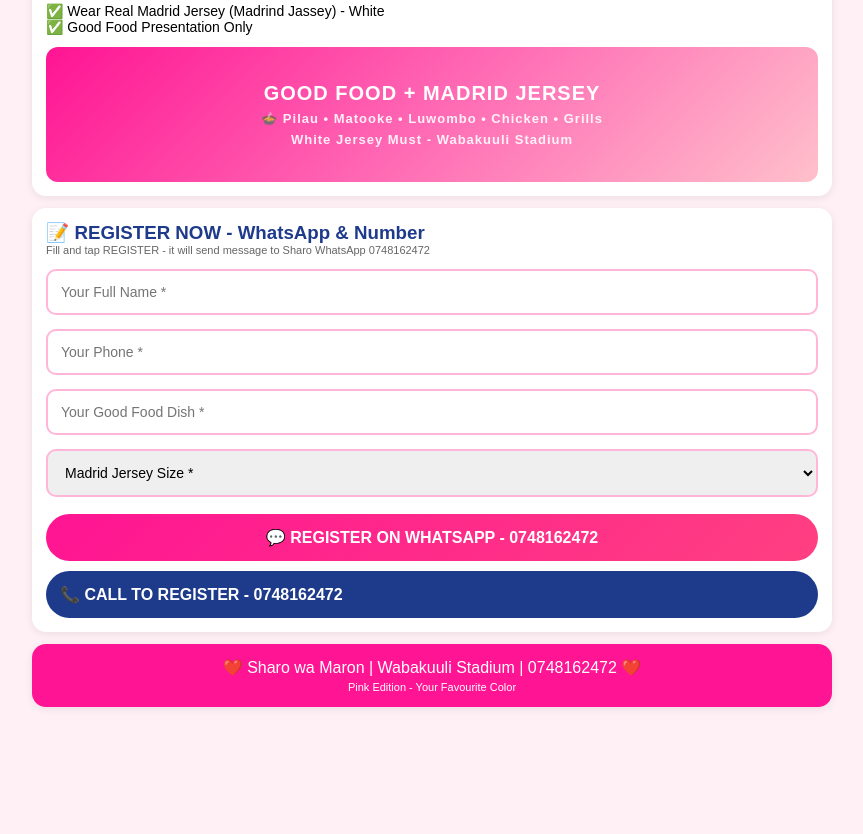
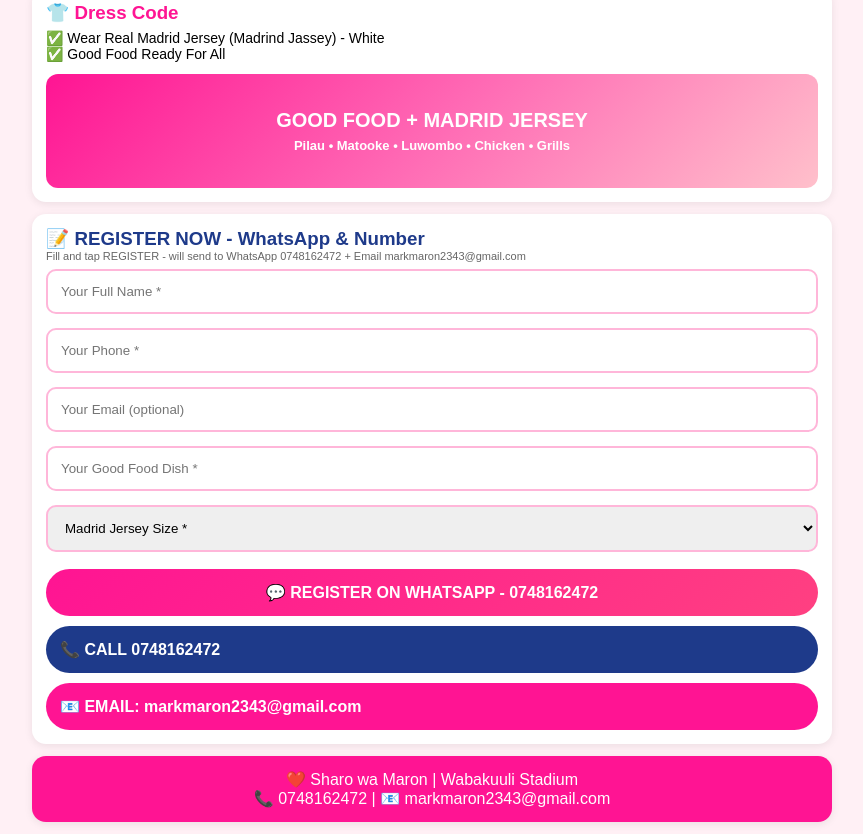
Before and after one commit to badman2343/Badman, a plain HTML site: page index.html in a window 1280 px wide. Shown: the part 455-1289 px from the top of the page, without its empty margins (208-1071 px from the left). Before the commit the page ends 1174 px from the top, so only its background shows below. Drawn offline with Linux system fonts and the light colour scheme.

Commit message:
Update index.html

```diff
--- a/index.html
+++ b/index.html
@@ -10,17 +10,15 @@ body{background:#fff0f5}
 nav{background:#1e3a8a;color:white;text-align:center;padding:14px}
 nav a{color:white;text-decoration:none;margin:0 14px;font-weight:bold;font-size:14px}
 .header-blue{background:#1e3a8a;color:white;text-align:center;padding:12px 10px}
-.header-blue p{font-size:13px}
 section{max-width:800px;margin:12px auto;background:white;padding:0;border-radius:14px;box-shadow:0 2px 8px rgba(0,0,0,.08);overflow:hidden}
 .inner{padding:14px}
-.poster-pink{background:linear-gradient(135deg,#ff1493,#ff69b4,#ffc0cb);color:white;text-align:center;padding:45px 15px;font-weight:900;font-size:22px;letter-spacing:1px}
-.poster-pink span{font-size:13px;font-weight:600;display:block;margin-top:6px;opacity:.9}
+.poster-pink{background:linear-gradient(135deg,#ff1493,#ff69b4,#ffc0cb);color:white;text-align:center;padding:45px 15px;font-weight:900;font-size:22px}
+.poster-pink span{font-size:13px;font-weight:600;display:block;margin-top:6px}
 .winner{background:linear-gradient(135deg,#ffe4ec,#ffb6d9);border:3px solid #ff1493;text-align:center;padding:16px;border-radius:14px}
-input,select{width:100%;padding:13px;margin:7px 0;border:2px solid #ffb6d9;border-radius:10px;font-size:14px}
+input,select{width:100%;padding:13px;margin:7px 0;border:2px solid #ffb6d9;border-radius:10px}
 .btn{width:100%;padding:14px;border:none;border-radius:30px;font-weight:900;color:white;font-size:16px;margin-top:10px;display:block;text-decoration:none;cursor:pointer}
 .btn-pink{background:linear-gradient(135deg,#ff1493,#ff4081)}
 .btn-blue{background:#1e3a8a}
-h3{color:#ff1493}
 </style>
 </head>
 <body>
@@ -34,13 +32,14 @@ h3{color:#ff1493}
 <div class="header-blue">
 <p>📍 Wabakuuli Stadium</p>
 <p>👕 Dress: Real Madrid Jersey (Madrind Jassey)</p>
+<p>📧 markmaron2343@gmail.com | 📞 0748162472</p>
 </div>
 
 <section>
 <div class="poster-pink">
 SHARO FOOD - COW + CAR + TROPHY
 <span>🐄 COW + 🚗 CAR + 🏆 TROPHY + 🍲 GOOD FOOD</span>
-<span>All in One Festival - Wabakuuli Stadium</span>
+<span>Wabakuuli Stadium</span>
 </div>
 </section>
 
@@ -54,13 +53,12 @@ SHARO FOOD - COW + CAR + TROPHY
 
 <section>
 <div class="inner">
-<h3>👕 Dress Code</h3>
+<h3 style="color:#ff1493">👕 Dress Code</h3>
 <p style="font-size:14px;margin-top:6px">✅ Wear Real Madrid Jersey (Madrind Jassey) - White</p>
-<p style="font-size:14px">✅ Good Food Presentation Only</p>
+<p style="font-size:14px">✅ Good Food Ready For All</p>
 <div class="poster-pink" style="margin-top:12px;border-radius:12px;padding:35px 15px;font-size:20px">
 GOOD FOOD + MADRID JERSEY
-<span>🍲 Pilau • Matooke • Luwombo • Chicken • Grills</span>
-<span>White Jersey Must - Wabakuuli Stadium</span>
+<span>Pilau • Matooke • Luwombo • Chicken • Grills</span>
 </div>
 </div>
 </section>
@@ -68,26 +66,25 @@ GOOD FOOD + MADRID JERSEY
 <section>
 <div class="inner">
 <h3 style="color:#1e3a8a">📝 REGISTER NOW - WhatsApp & Number</h3>
-<p style="font-size:11px;color:#666;margin-bottom:6px">Fill and tap REGISTER - it will send message to Sharo WhatsApp 0748162472</p>
+<p style="font-size:11px;color:#666">Fill and tap REGISTER - will send to WhatsApp 0748162472 + Email markmaron2343@gmail.com</p>
 <input id="name" placeholder="Your Full Name *">
 <input id="phone" placeholder="Your Phone *">
+<input id="email" placeholder="Your Email (optional)">
 <input id="dish" placeholder="Your Good Food Dish *">
 <select id="size">
 <option value="">Madrid Jersey Size *</option>
-<option>S - Small</option>
-<option>M - Medium</option>
-<option>L - Large</option>
-<option>XL - Extra Large</option>
+<option>S</option><option>M</option><option>L</option><option>XL</option>
 </select>
 <button class="btn btn-pink" onclick="registerWA()">💬 REGISTER ON WHATSAPP - 0748162472</button>
-<a class="btn btn-blue" href="tel:0748162472">📞 CALL TO REGISTER - 0748162472</a>
+<a class="btn btn-blue" href="tel:0748162472">📞 CALL 0748162472</a>
+<a class="btn btn-blue" href="mailto:markmaron2343@gmail.com" style="background:#ff1493">📧 EMAIL: markmaron2343@gmail.com</a>
 </div>
 </section>
 
 <section style="text-align:center;background:#ff1493;color:white">
 <div class="inner">
-<p>❤️ Sharo wa Maron | Wabakuuli Stadium | 0748162472 ❤️</p>
-<p style="font-size:11px;margin-top:4px">Pink Edition - Your Favourite Color</p>
+<p>❤️ Sharo wa Maron | Wabakuuli Stadium</p>
+<p>📞 0748162472 | 📧 markmaron2343@gmail.com</p>
 </div>
 </section>
 
@@ -97,8 +94,9 @@ var n=document.getElementById('name').value.trim();
 var ph=document.getElementById('phone').value.trim();
 var d=document.getElementById('dish').value.trim();
 var s=document.getElementById('size').value;
+var em=document.getElementById('email').value.trim();
 if(!n||!ph||!d||!s){alert('Fill all: Name, Phone, Dish, Size');return;}
-var msg="Hello Sharo! I REGISTER FOR SHARO FOOD COMPETITION at Wabakuuli Stadium%0A%0AName: "+n+"%0APhone: "+ph+"%0ADish: "+d+"%0AJersey Size: "+s+" Real Madrid%0APrize: COW + CAR + TROPHY%0AColor: Pink Edition";
+var msg="Hello Sharo! REGISTER SHARO FOOD COMPETITION%0AName: "+n+"%0APhone: "+ph+"%0AEmail: "+em+"%0ADish: "+d+"%0AJersey: "+s+"%0AStadium: Wabakuuli%0AEmail Contact: markmaron2343@gmail.com%0APrize: COW+CAR";
 window.open("https://wa.me/256748162472?text="+msg,"_blank");
 }
 </script>
```
